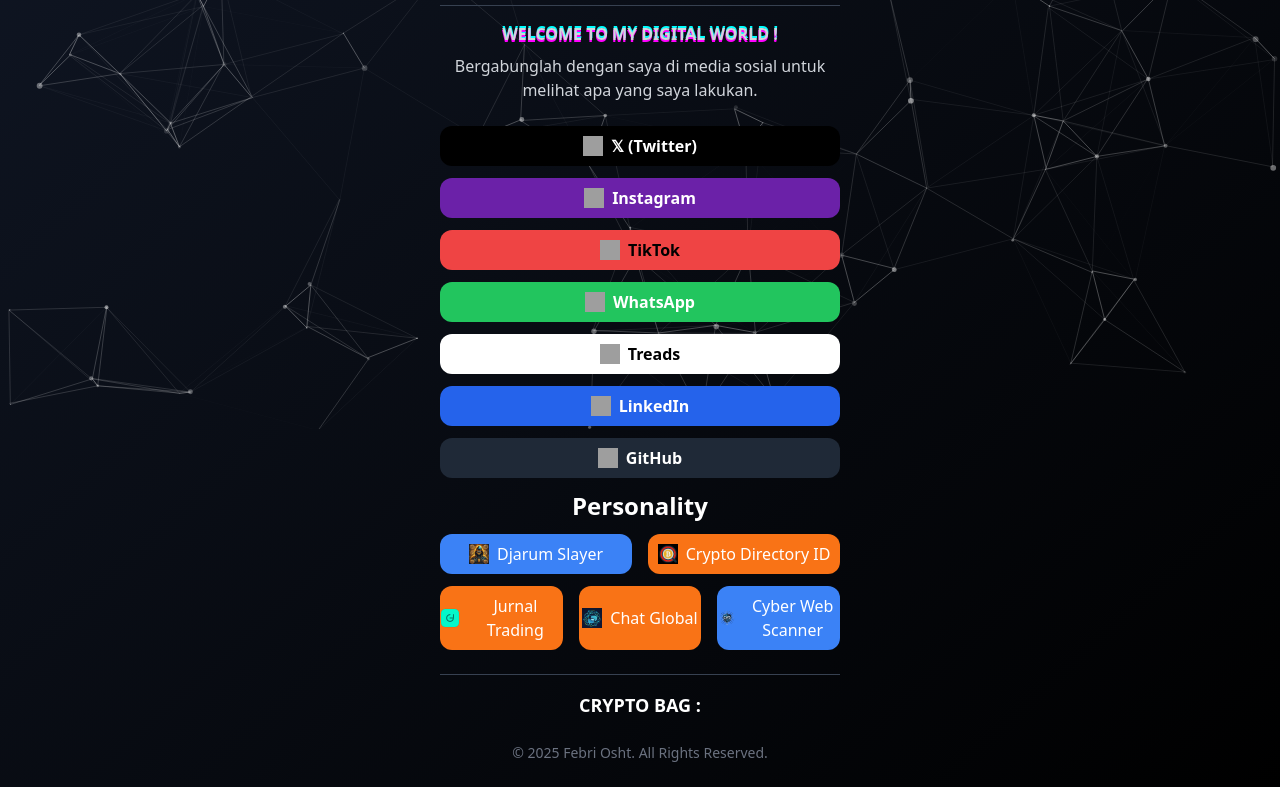
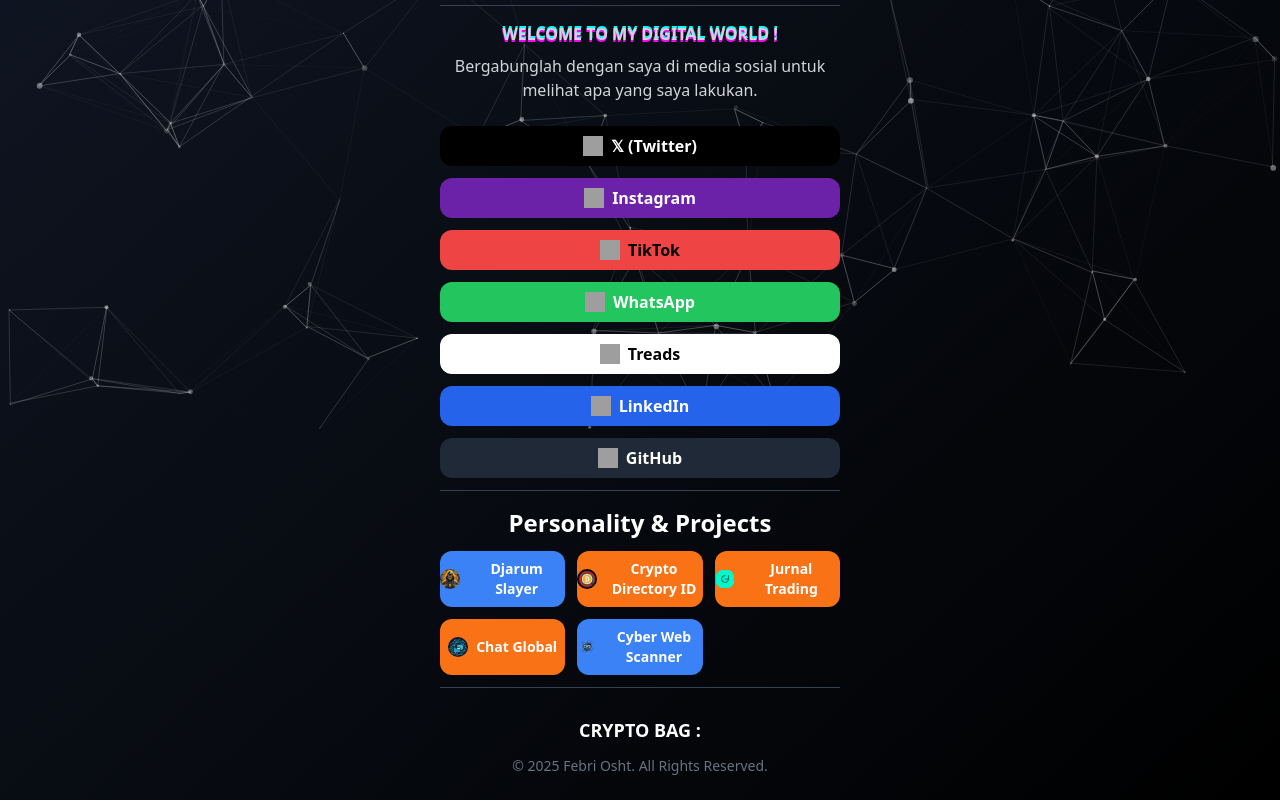
Before and after one commit to FebriOsht/Febriansyah-Link, a plain HTML site: page index.html in a window 1280 px wide. Shown: the part 371-1171 px from the top of the page. Drawn offline with nearby package versions, Linux system fonts and the light colour scheme; grey boxes are pictures that could not be loaded; a script that the page names is missing.

Commit message:
Update index.html

```diff
--- a/index.html
+++ b/index.html
@@ -158,29 +158,37 @@
         <img src="https://img.icons8.com/?size=100&id=3tC9EQumUAuq&format=png&color=000000" alt="GitHub" class="w-5 h-5">GitHub
       </a>
 
-      <h1 class="text-2xl font-bold mb-2 flex items-center justify-center">
-        Personality
+<h1 class="text-2xl font-bold mb-4 flex items-center justify-center pt-4 border-t border-gray-700">
+  Personality & Projects
 </h1>
 
-      <div class="flex justify-center gap-4 mt-6">
-        <a href="https://febriosht.github.io/Djarum-Slayer" target="_blank" class="flex items-center justify-center gap-2 w-1/2 py-2 rounded-xl bg-blue-500 hover:bg-blue-600 transition text-white">
-          <img src="img/Djarum Slayer.jpg" alt="BabyyBossssss" class="w-5 h-5">Djarum Slayer
+<div class="grid grid-cols-2 sm:grid-cols-3 gap-3 mb-6">
+
+  <a href="https://febriosht.github.io/Djarum-Slayer" target="_blank"
+     class="flex items-center justify-center gap-2 py-2 rounded-xl bg-blue-500 hover:bg-blue-600 transition text-white text-sm font-semibold">
+    <img src="img/Djarum Slayer.jpg" alt="Djarum Slayer" class="w-5 h-5 rounded-full">Djarum Slayer
   </a>
-        <a href="https://cryptodirectoryindonesia.io" target="_blank" class="flex items-center justify-center gap-2 w-1/2 py-2 rounded-xl bg-orange-500 hover:bg-orange-600 transition text-white">
-          <img src="img/Crypto Directory Indonesia.jpg" alt="Crypto Directory Indonesia" class="w-5 h-5">Crypto Directory ID
+
+  <a href="https://cryptodirectoryindonesia.io" target="_blank"
+     class="flex items-center justify-center gap-2 py-2 rounded-xl bg-orange-500 hover:bg-orange-600 transition text-white text-sm font-semibold">
+    <img src="img/Crypto Directory Indonesia.jpg" alt="Crypto Directory Indonesia" class="w-5 h-5 rounded-full">Crypto Directory ID
   </a>
-      </div>
-      <div class="flex justify-center gap-4 mt-6">
-        <a href="https://jurnaltrading.cryptodirectoryindonesia.io" target="_blank" class="flex items-center justify-center gap-2 w-1/2 py-2 rounded-xl bg-orange-500 hover:bg-orange-600 transition text-white">
-          <img src="img/Jurnal Trading.png" alt="JurnalTrading" class="w-5 h-5">Jurnal Trading
+
+  <a href="https://jurnaltrading.cryptodirectoryindonesia.io" target="_blank"
+     class="flex items-center justify-center gap-2 py-2 rounded-xl bg-orange-500 hover:bg-orange-600 transition text-white text-sm font-semibold">
+    <img src="img/Jurnal Trading.png" alt="JurnalTrading" class="w-5 h-5 rounded-full">Jurnal Trading
   </a>
-        <a href="https://chatglobal.cryptodirectoryindonesia.io" target="_blank" class="flex items-center justify-center gap-2 w-1/2 py-2 rounded-xl bg-orange-500 hover:bg-orange-600 transition text-white">
-          <img src="img/Global Chat Logo.png" alt="JurnalTrading" class="w-5 h-5">Chat Global
+
+  <a href="https://chatglobal.cryptodirectoryindonesia.io" target="_blank"
+     class="flex items-center justify-center gap-2 py-2 rounded-xl bg-orange-500 hover:bg-orange-600 transition text-white text-sm font-semibold">
+    <img src="img/Global Chat Logo.png" alt="Chat Global" class="w-5 h-5 rounded-full">Chat Global
   </a>
-        <a href="https://cyber-web-screnner.onrender.com" target="_blank" class="flex items-center justify-center gap-2 w-1/2 py-2 rounded-xl bg-blue-500 hover:bg-blue-600 transition text-white">
-          <img src="img/Cyber-Web-Scanner.png" alt="Cyber Web Scanner" class="w-5 h-5">Cyber Web Scanner
+
+  <a href="https://cyber-web-screnner.onrender.com" target="_blank"
+     class="flex items-center justify-center gap-2 py-2 rounded-xl bg-blue-500 hover:bg-blue-600 transition text-white text-sm font-semibold">
+    <img src="img/Cyber-Web-Scanner.png" alt="Cyber Web Scanner" class="w-5 h-5 rounded-full">Cyber Web Scanner
   </a>
-      </div>
+
   </div>
 
 <p class="mt-6 border-t border-gray-700 pt-4"></p>
```
Lines whose indentation alone changed are shown as unchanged.
